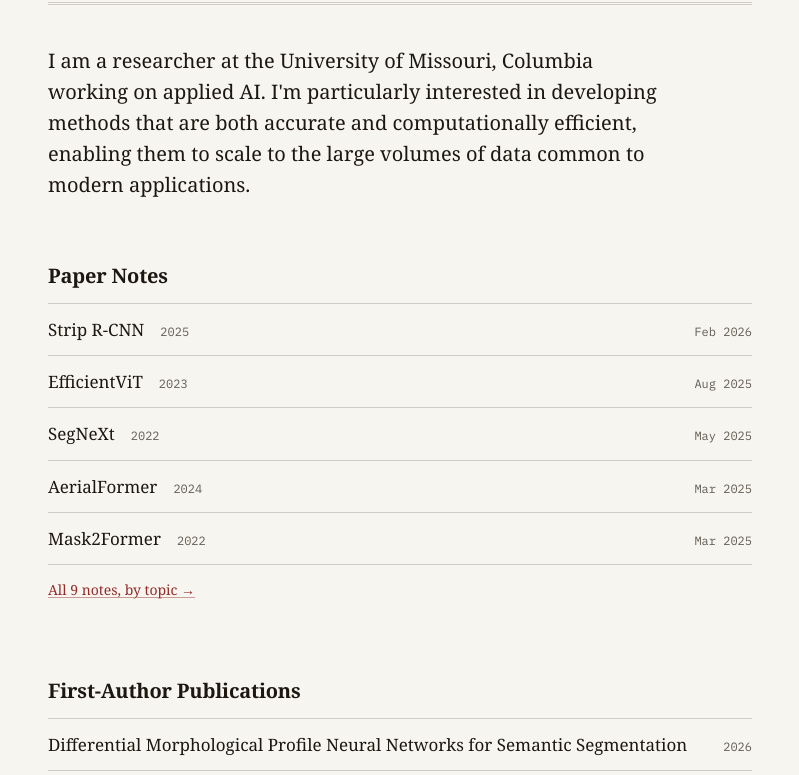
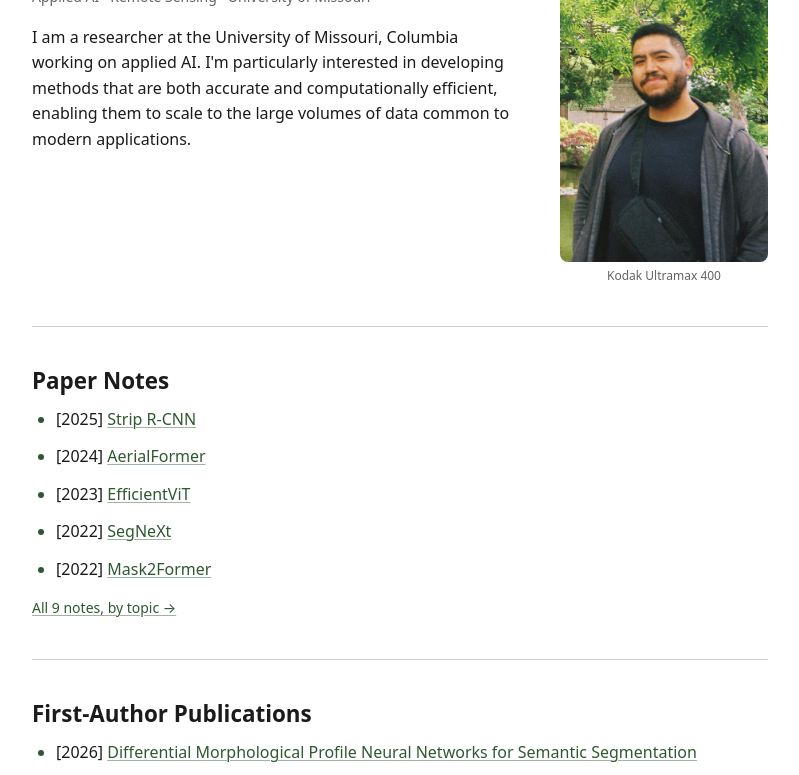
Before and after one commit to davidhuangal/davidhuangal.github.io, an Astro site: page / in a window 1280 px wide. Shown: the part 142-917 px from the top of the page, without its empty margins (240-1039 px from the left). Built offline with nearby package versions, Linux system fonts and the light colour scheme; Astro itself is replaced by a stand-in of ours.

Commit message:
feat: redesign site to minimal moss style (#1)

```diff
--- a/package.json
+++ b/package.json
@@ -12,9 +12,6 @@
   "dependencies": {
     "@astrojs/rss": "^4.0.12",
     "@astrojs/sitemap": "^3.4.1",
-    "@fontsource-variable/newsreader": "^5.3.0",
-    "@fontsource-variable/source-serif-4": "^5.3.0",
-    "@fontsource/ibm-plex-mono": "^5.3.0",
     "astro": "^5.12.0",
     "katex": "^0.16.22",
     "rehype-katex": "^7.0.1",
--- a/src/layouts/Base.astro
+++ b/src/layouts/Base.astro
@@ -1,8 +1,4 @@
 ---
-import '@fontsource-variable/newsreader';
-import '@fontsource-variable/source-serif-4';
-import '@fontsource/ibm-plex-mono/400.css';
-import '@fontsource/ibm-plex-mono/500.css';
 import '../styles/global.css';
 
 interface Props {
@@ -12,11 +8,14 @@ interface Props {
 
 const { title, description } = Astro.props;
 const nav = [
+  { href: '/', label: 'Home' },
   { href: '/notes/', label: 'Paper Notes' },
   { href: '/publications/', label: 'Publications' },
   { href: '/projects/', label: 'Projects' },
 ];
 const { pathname } = Astro.url;
+const isCurrent = (href: string) =>
+  href === '/' ? pathname === '/' : pathname.startsWith(href);
 const year = new Date().getFullYear();
 ---
 
@@ -38,15 +37,12 @@ const year = new Date().getFullYear();
   </head>
   <body>
     <div class="page">
-      <header class="mast">
-        <p class="mast-name"><a href="/">David Huangal</a></p>
-        <p class="mast-line">Applied AI · Remote Sensing · University of Missouri</p>
-        <nav class="mast-nav" aria-label="Primary">
+      <nav class="site-nav" aria-label="Primary">
         <ul>
           {
             nav.map((item) => (
               <li>
-                  <a href={item.href} aria-current={pathname.startsWith(item.href) ? 'page' : undefined}>
+                <a href={item.href} aria-current={isCurrent(item.href) ? 'page' : undefined}>
                   {item.label}
                 </a>
               </li>
@@ -54,15 +50,13 @@ const year = new Date().getFullYear();
           }
         </ul>
       </nav>
-        <hr class="mast-rule" aria-hidden="true" />
-      </header>
       <main>
         <slot />
       </main>
-      <footer class="foot-dense">
+      <footer class="foot-min">
         <p>
-          © {year} David Huangal. Set in Newsreader, Source Serif 4 & IBM Plex Mono. Built with Astro;
-          no scripts, no tracking. <a href="/rss.xml">RSS</a> ·
+          © {year} David Huangal. Built with Astro; no scripts, no tracking.
+          <a href="/rss.xml">RSS</a> ·
           <a href="https://github.com/davidhuangal">GitHub</a> ·
           <a href="https://www.linkedin.com/in/david-huangal-b447a314b/">LinkedIn</a>
         </p>
--- a/src/pages/index.astro
+++ b/src/pages/index.astro
@@ -7,9 +7,10 @@ import { projects } from '../data/projects';
 const notes = (await getCollection('notes')).sort(
   (a, b) => b.data.date.valueOf() - a.data.date.valueOf()
 );
-const recentNotes = notes.slice(0, 5);
+const recentNotes = notes
+  .slice(0, 5)
+  .sort((a, b) => b.data.paperYear - a.data.paperYear);
 const firstAuthor = publications.filter((p) => p.firstAuthor);
-const dateFmt = new Intl.DateTimeFormat('en-US', { month: 'short', year: 'numeric' });
 ---
 
 <Base
@@ -17,27 +18,40 @@ const dateFmt = new Intl.DateTimeFormat('en-US', { month: 'short', year: 'numeri
   description="David Huangal — applied AI researcher at the University of Missouri. Paper notes, publications, and projects on semantic segmentation and remote sensing."
 >
   <section class="intro">
+    <figure class="portrait-fig">
+      <img
+        class="portrait"
+        src="/images/david.jpg"
+        alt="David Huangal smiling in a garden"
+        width="522"
+        height="760"
+        loading="eager"
+        decoding="async"
+      />
+      <figcaption class="muted">Kodak Ultramax 400</figcaption>
+    </figure>
+    <div class="intro-text">
+      <h1>David Huangal</h1>
+      <p class="tagline muted">Applied AI · Remote Sensing · University of Missouri</p>
       <p>
         I am a researcher at the University of Missouri, Columbia working on applied AI. I'm
         particularly interested in developing methods that are both accurate and computationally
-      efficient, enabling them to scale to the large volumes of data common to modern applications.
+        efficient, enabling them to scale to the large volumes of data common to modern
+        applications.
       </p>
+    </div>
   </section>
 
+  <hr />
+
   <section aria-labelledby="h-notes">
-    <header class="head-hang">
     <h2 id="h-notes">Paper Notes</h2>
-    </header>
-    <ul class="index-list">
+    <ul class="doc-list">
       {
         recentNotes.map((note) => (
           <li>
-            <a class="index-row row-link" href={`/notes/${note.id}/`}>
-              <span class="row-title">{note.data.title}</span>
-              <span class="index-meta">{note.data.paperYear}</span>
-              <span class="spacer" />
-              <time datetime={note.data.date.toISOString()}>{dateFmt.format(note.data.date)}</time>
-            </a>
+            <span class="tnum">[{note.data.paperYear}]</span>{' '}
+            <a href={`/notes/${note.id}/`}>{note.data.title}</a>
           </li>
         ))
       }
@@ -45,19 +59,15 @@ const dateFmt = new Intl.DateTimeFormat('en-US', { month: 'short', year: 'numeri
     <p class="link-cta"><a href="/notes/">All {notes.length} notes, by topic →</a></p>
   </section>
 
+  <hr />
+
   <section aria-labelledby="h-pubs">
-    <header class="head-hang">
     <h2 id="h-pubs">First-Author Publications</h2>
-    </header>
-    <ul class="index-list">
+    <ul class="doc-list">
       {
         firstAuthor.map((pub) => (
           <li>
-            <a class="index-row row-link" href={pub.url}>
-              <span class="row-title">{pub.title}</span>
-              <span class="spacer" />
-              <span class="index-meta tnum">{pub.year}</span>
-            </a>
+            <span class="tnum">[{pub.year}]</span> <a href={pub.url}>{pub.title}</a>
           </li>
         ))
       }
@@ -65,19 +75,16 @@ const dateFmt = new Intl.DateTimeFormat('en-US', { month: 'short', year: 'numeri
     <p class="link-cta"><a href="/publications/">All {publications.length} publications →</a></p>
   </section>
 
+  <hr />
+
   <section aria-labelledby="h-projects">
-    <header class="head-hang">
     <h2 id="h-projects">Projects</h2>
-    </header>
-    <ul class="index-list">
+    <ul class="doc-list">
       {
         projects.map((project) => (
           <li>
-            <a class="index-row row-link" href={project.url}>
-              <span class="row-title">{project.name}</span>
-              <span class="spacer" />
-              <span class="index-meta">{project.meta}</span>
-            </a>
+            <a href={project.url}>{project.name}</a>
+            <span class="sub-line">{project.meta}</span>
           </li>
         ))
       }
@@ -86,27 +93,67 @@ const dateFmt = new Intl.DateTimeFormat('en-US', { month: 'short', year: 'numeri
 </Base>
 
 <style>
+  /* Hallmark · design-system: design.md · designed-as-app */
+  /* split diptych: bio left, portrait right; stacks with the photo on top on mobile */
   .intro {
     padding-top: var(--space-xl);
+    display: flex;
+    flex-direction: column;
+    align-items: center;
+    gap: var(--space-lg);
+  }
+
+  .portrait-fig {
+    margin: 0;
+    flex-shrink: 0;
+    display: grid;
+    gap: var(--space-2xs);
+    justify-items: center;
+  }
+
+  .portrait {
+    width: 12rem;
+    max-width: 100%;
+    height: auto;
+    border-radius: var(--radius-card);
+  }
+
+  .portrait-fig figcaption {
+    font-size: var(--text-xs);
+  }
+
+  .intro-text {
+    flex: 1;
+    min-width: 0;
     max-width: var(--measure);
   }
 
-  .intro p {
-    margin: 0;
-    font-size: var(--text-md);
-    line-height: 1.55;
+  .intro h1 {
+    margin-bottom: var(--space-2xs);
   }
 
-  .row-link {
-    color: var(--color-ink);
-    text-decoration: none;
+  .tagline {
+    margin: 0 0 var(--space-md);
+    font-size: var(--text-sm);
   }
 
-  .row-link .row-title {
-    transition: color var(--dur-micro) var(--ease-out);
+  .intro-text p:not(.tagline) {
+    margin: 0;
   }
 
-  .row-link:hover .row-title {
-    color: var(--color-accent);
+  @media (min-width: 640px) {
+    .intro {
+      flex-direction: row-reverse;
+      align-items: flex-start;
+      gap: var(--space-xl);
+    }
+
+    .portrait-fig {
+      margin-top: var(--space-sm);
+    }
+
+    .portrait {
+      width: 13rem;
+    }
   }
 </style>
--- a/src/pages/notes/index.astro
+++ b/src/pages/notes/index.astro
@@ -34,6 +34,7 @@ const groups = [
   description="Notes taken while reading research papers on semantic segmentation and object detection — a personal archive, not formal reviews."
 >
   <section class="intro">
+    <h1>Paper Notes</h1>
     <p>
       Notes I've taken while reading academic papers of interest. These are not formal reviews, but a
       practical way for me to revisit the ideas and methods in the papers from my perspective.
@@ -43,22 +44,15 @@ const groups = [
   {
     groups.map((group) => (
       <section aria-labelledby={`h-${group.heading}-${group.sub}`.replace(/\s+/g, '-').toLowerCase()}>
-        <header class="head-hang group-head">
-          <h2 id={`h-${group.heading}-${group.sub}`.replace(/\s+/g, '-').toLowerCase()}>
-            {group.heading} <span class="mono group-sub">{group.sub}</span>
-          </h2>
-        </header>
-        <ul class="index-list">
+        <h2 id={`h-${group.heading}-${group.sub}`.replace(/\s+/g, '-').toLowerCase()}>
+          {group.heading} <span class="group-sub muted">({group.sub})</span>
+        </h2>
+        <ul class="doc-list">
           {group.notes.map((note) => (
             <li>
-              <a class="index-row row-link" href={`/notes/${note.id}/`}>
-                <span class="note-title-block">
-                  <span class="row-title">{note.data.title}</span>
-                  <span class="paper-title">{note.data.paperTitle}</span>
-                </span>
-                <span class="spacer" />
-                <span class="index-meta tnum">{note.data.paperYear}</span>
-              </a>
+              <span class="tnum">[{note.data.paperYear}]</span>{' '}
+              <a href={`/notes/${note.id}/`}>{note.data.title}</a>
+              <span class="sub-line">{note.data.paperTitle}</span>
             </li>
           ))}
         </ul>
@@ -68,6 +62,7 @@ const groups = [
 </Base>
 
 <style>
+  /* Hallmark · design-system: design.md · designed-as-app */
   .intro {
     padding-top: var(--space-xl);
     max-width: var(--measure);
@@ -77,47 +72,8 @@ const groups = [
     margin: 0;
   }
 
-  .group-head {
-    padding-block: var(--space-2xl) var(--space-sm);
-  }
-
-  .group-head h2 {
-    margin: 0;
-  }
-
   .group-sub {
-    font-size: var(--text-xs);
+    font-size: var(--text-base);
     font-weight: 400;
-    letter-spacing: 0.06em;
-    text-transform: uppercase;
-    color: var(--color-neutral);
-    margin-inline-start: var(--space-2xs);
-  }
-
-  .row-link {
-    color: var(--color-ink);
-    text-decoration: none;
-    align-items: first baseline;
-  }
-
-  .note-title-block {
-    display: grid;
-    gap: var(--space-3xs);
-    min-width: 0;
-  }
-
-  .row-title {
-    font-weight: 600;
-    transition: color var(--dur-micro) var(--ease-out);
-  }
-
-  .row-link:hover .row-title {
-    color: var(--color-accent);
-  }
-
-  .paper-title {
-    font-size: var(--text-sm);
-    color: var(--color-neutral);
-    line-height: 1.4;
   }
 </style>
--- a/src/pages/projects.astro
+++ b/src/pages/projects.astro
@@ -7,21 +7,15 @@ import { projects } from '../data/projects';
   title="Projects · David Huangal"
   description="Open-source projects by David Huangal: vision-language model evaluation for remote sensing and segmentation model ports for MMSegmentation."
 >
-  <section aria-labelledby="h-projects">
-    <header class="head-hang">
-      <h2 id="h-projects">Projects</h2>
-    </header>
-    <ul class="index-list">
+  <section class="intro" aria-labelledby="h-projects">
+    <h1 id="h-projects">Projects</h1>
+    <ul class="doc-list">
       {
         projects.map((project) => (
           <li>
-            <div class="project">
-              <p class="project-name">
-                <a href={project.url}>{project.name}</a>
-                <span class="index-meta mono">{project.meta}</span>
-              </p>
-              <p class="project-desc">{project.description}</p>
-            </div>
+            <a href={project.url}>{project.name}</a>
+            <span class="meta muted"> · {project.meta}</span>
+            <span class="sub-line">{project.description}</span>
           </li>
         ))
       }
@@ -30,42 +24,17 @@ import { projects } from '../data/projects';
 </Base>
 
 <style>
-  .project {
-    padding-block: var(--space-md);
+  /* Hallmark · design-system: design.md · designed-as-app */
+  .intro {
+    padding-top: var(--space-xl);
     max-width: var(--measure);
   }
 
-  .project p {
-    margin: 0;
+  .intro h1 {
+    margin-bottom: var(--space-md);
   }
 
-  .project-name {
-    display: flex;
-    align-items: baseline;
-    gap: var(--space-md);
-    margin-bottom: var(--space-2xs);
-  }
-
-  .project-name a {
-    font-family: var(--font-display);
-    font-weight: 600;
-    font-size: var(--text-md);
-    color: var(--color-ink);
-    text-decoration: none;
-  }
-
-  .project-name a:hover {
-    color: var(--color-accent);
-  }
-
-  .project-name .index-meta {
-    font-size: var(--text-xs);
-    color: var(--color-neutral);
-  }
-
-  .project-desc {
+  .meta {
     font-size: var(--text-sm);
-    color: var(--color-muted);
-    line-height: 1.55;
   }
 </style>
--- a/src/pages/publications.astro
+++ b/src/pages/publications.astro
@@ -15,33 +15,28 @@ const sections = [
   title="Publications · David Huangal"
   description="Publications by David Huangal on semantic segmentation, remote sensing, and UAS imagery analysis, in IEEE, SPIE, and MDPI venues."
 >
+  <section class="intro">
+    <h1>Publications</h1>
+  </section>
   {
     sections.map((section) => (
       <section aria-labelledby={`h-${section.heading.toLowerCase()}`}>
-        <header class="head-hang">
         <h2 id={`h-${section.heading.toLowerCase()}`}>
-            {section.heading} <span class="count tnum">({section.pubs.length})</span>
+          {section.heading} <span class="count tnum muted">({section.pubs.length})</span>
         </h2>
-        </header>
-        <ol class="index-list pub-list">
+        <ol class="doc-list">
           {section.pubs.map((pub) => (
             <li>
-              <div class="pub">
-                <p class="pub-title">
-                  <a href={pub.url}>{pub.title}</a>
-                </p>
-                <p class="pub-authors">
+              <span class="tnum">[{pub.year}]</span> <a href={pub.url}>{pub.title}</a>
+              <span class="sub-line">
                 {pub.authors.map((author, i) => (
                   <>
                     {i > 0 && ', '}
                     {author === 'David Huangal' ? <strong>{author}</strong> : author}
                   </>
                 ))}
-                </p>
-                <p class="pub-venue mono">
-                  <span class="tnum">{pub.year}</span> · {pub.venue}
-                </p>
-              </div>
+              </span>
+              <span class="sub-line venue">{pub.venue}</span>
             </li>
           ))}
         </ol>
@@ -51,52 +46,27 @@ const sections = [
 </Base>
 
 <style>
-  .count {
-    color: var(--color-neutral);
-    font-weight: 400;
+  /* Hallmark · design-system: design.md · designed-as-app */
+  .intro {
+    padding-top: var(--space-xl);
   }
 
-  .pub {
-    padding-block: var(--space-md);
+  .count {
+    font-weight: 400;
+    font-size: var(--text-base);
+  }
+
+  .doc-list {
+    list-style: disc;
     max-width: var(--measure);
   }
 
-  .pub p {
-    margin: 0;
-  }
-
-  .pub-title {
-    font-size: var(--text-md);
-    line-height: 1.35;
-    margin-bottom: var(--space-2xs);
-  }
-
-  .pub-title a {
-    font-family: var(--font-display);
-    font-weight: 600;
-    color: var(--color-ink);
-    text-decoration: none;
-  }
-
-  .pub-title a:hover {
-    color: var(--color-accent);
-  }
-
-  .pub-authors {
-    font-size: var(--text-sm);
-    color: var(--color-neutral);
-    line-height: 1.5;
-    margin-bottom: var(--space-2xs);
-  }
-
-  .pub-authors strong {
+  .sub-line strong {
     color: var(--color-ink);
     font-weight: 600;
   }
 
-  .pub-venue {
+  .venue {
     font-size: var(--text-xs);
-    color: var(--color-neutral);
-    letter-spacing: 0.02em;
   }
 </style>
--- a/src/styles/global.css
+++ b/src/styles/global.css
@@ -20,14 +20,8 @@ body {
   -webkit-font-smoothing: antialiased;
 }
 
-@media (prefers-color-scheme: dark) {
-  body {
-    font-weight: 350;
-  }
-}
-
 .page {
-  max-width: 44rem;
+  max-width: 46rem;
   margin-inline: auto;
   min-height: 100dvh;
   display: flex;
@@ -38,17 +32,33 @@ main {
   flex: 1;
 }
 
+/* hierarchy from weight, not size — headings barely above body, always 800 */
 h1,
 h2,
 h3,
 h4 {
-  font-family: var(--font-display);
-  font-weight: 600;
-  line-height: 1.15;
-  letter-spacing: -0.01em;
+  font-family: var(--font-body);
+  font-weight: 800;
   color: var(--color-ink);
   overflow-wrap: anywhere;
   min-width: 0;
+}
+
+h1 {
+  font-size: var(--text-2xl);
+  line-height: 1.2;
+  margin: 0 0 var(--space-xs);
+}
+
+h2 {
+  font-size: var(--text-xl);
+  line-height: 1.25;
+  margin: 1.5em 0 0.5em;
+}
+
+h3 {
+  font-size: var(--text-lg);
+  margin: 2em 0 0.5em;
 }
 
 a {
@@ -102,154 +112,85 @@ kbd {
   font-variant-numeric: tabular-nums;
 }
 
-/* ---- masthead (N6) ---- */
+/* ---- nav: bare text row, no wordmark ---- */
 
-.mast {
-  display: grid;
-  gap: var(--space-2xs);
+.site-nav ul {
+  display: flex;
+  flex-wrap: wrap;
+  gap: var(--space-xs) var(--space-lg);
+  list-style: none;
+  padding: 0;
+  margin: 0;
   padding-block: var(--space-lg) 0;
-  text-align: left;
 }
 
-.mast-name {
-  margin: 0;
-  font-family: var(--font-display);
-  font-size: clamp(1.9rem, 4vw, 2.6rem);
-  font-weight: 650;
-  letter-spacing: -0.015em;
-  line-height: 1;
-}
-
-.mast-name a {
+.site-nav a {
+  white-space: nowrap;
+  font-weight: 600;
   color: var(--color-ink);
   text-decoration: none;
 }
 
-.mast-name a:hover {
-  color: var(--color-accent);
-}
-
-.mast-line {
-  margin: 0;
-  font-family: var(--font-mono);
-  font-size: var(--text-xs);
-  letter-spacing: 0.06em;
-  text-transform: uppercase;
-  color: var(--color-neutral);
-}
-
-.mast-nav ul {
-  display: flex;
-  flex-wrap: wrap;
-  gap: var(--space-md);
-  list-style: none;
-  padding: 0;
-  margin: var(--space-xs) 0 0;
-}
-
-.mast-nav a {
-  white-space: nowrap;
-  font-family: var(--font-body);
-  font-size: var(--text-sm);
-  color: var(--color-ink);
-  text-decoration: none;
-}
-
-.mast-nav a:hover {
+.site-nav a:hover {
   color: var(--color-accent);
   text-decoration: underline;
   text-decoration-thickness: 1px;
   text-underline-offset: 0.2em;
 }
 
-.mast-nav a[aria-current='page'] {
+.site-nav a[aria-current='page'] {
   color: var(--color-accent);
 }
 
-.mast-rule {
-  border: 0;
-  border-top: 3px double var(--color-rule);
-  border-bottom: none;
-  height: 0;
-  margin: var(--space-sm) 0 0;
+/* ---- document lists: plain bullets, [year] prefixes live in markup ---- */
+
+.doc-list {
+  list-style: disc;
+  margin: 0;
+  padding-inline-start: 1.5em;
 }
 
-/* ---- section heads (S2 hanging) ---- */
-
-.head-hang {
-  padding-block: var(--space-2xl) var(--space-md);
+.doc-list li {
+  margin-block: 0.75em;
 }
 
-.head-hang h2 {
-  margin: 0;
-  font-size: var(--text-md);
-  font-weight: 700;
+/* film-thread detail: the accent quietly owns the list markers too */
+.doc-list li::marker {
+  color: var(--color-accent);
 }
 
-/* ---- index lists (Index-First rows) ---- */
-
-.index-list {
-  list-style: none;
-  margin: 0;
-  padding: 0;
+.doc-list .sub-line {
+  display: block;
+  font-size: var(--text-sm);
+  color: var(--color-neutral);
+  line-height: 1.4;
 }
-
-.index-list li {
-  border-top: var(--rule-hair) solid var(--color-rule);
-}
-
-.index-list li:last-child {
-  border-bottom: var(--rule-hair) solid var(--color-rule);
-}
-
-.index-row {
-  display: flex;
-  align-items: baseline;
-  gap: var(--space-md);
-  padding-block: var(--space-sm);
-}
-
-.index-row .spacer {
-  flex: 1;
-}
-
-.index-row time,
-.index-row .index-meta {
-  font-family: var(--font-mono);
-  font-size: var(--text-xs);
-  color: var(--color-neutral);
-  font-variant-numeric: tabular-nums;
-  white-space: nowrap;
-}
-
-/* ---- typographic link CTA (C3) ---- */
 
 .link-cta {
   font-size: var(--text-sm);
 }
 
-/* ---- footer colophon (Ft4) ---- */
+/* ---- footer: minimal end-matter (design.md variant — carries legal + feeds) ---- */
 
-.foot-dense {
+.foot-min {
   margin-top: var(--space-3xl);
   padding-block: var(--space-lg);
   border-top: var(--rule-hair) solid var(--color-rule);
-  font-family: var(--font-mono);
   font-size: var(--text-xs);
   line-height: 1.7;
   color: var(--color-neutral);
 }
 
-.foot-dense p {
+.foot-min p {
   margin: 0 0 var(--space-xs);
 }
 
-.foot-dense a {
+.foot-min a {
   color: var(--color-neutral);
   text-decoration-color: var(--color-rule);
 }
 
-.foot-dense a:hover {
+.foot-min a:hover {
   color: var(--color-accent);
   text-decoration-color: var(--color-accent);
 }
@@ -267,12 +208,12 @@ kbd {
 }
 
 .prose h2 {
-  font-size: var(--text-lg);
+  font-size: var(--text-xl);
   margin-block: var(--space-xl) var(--space-sm);
 }
 
 .prose h3 {
-  font-size: var(--text-md);
+  font-size: var(--text-lg);
   margin-block: var(--space-lg) var(--space-sm);
 }
 
@@ -310,6 +251,7 @@ kbd {
   font-size: 0.88em;
 }
 
+/* full-border tables with even-row stripe — the source's table voice */
 .prose table {
   width: 100%;
   border-collapse: collapse;
@@ -321,17 +263,17 @@ kbd {
 .prose th,
 .prose td {
   text-align: left;
-  padding: var(--space-xs) var(--space-sm);
-  border-bottom: var(--rule-hair) solid var(--color-rule);
+  padding: var(--space-2xs) var(--space-xs);
+  border: var(--rule-hair) solid var(--color-rule);
 }
 
 .prose th {
-  font-family: var(--font-mono);
+  font-weight: 600;
   font-size: var(--text-xs);
-  text-transform: uppercase;
-  letter-spacing: 0.05em;
-  font-weight: 500;
-  color: var(--color-neutral);
+}
+
+.prose tr:nth-child(2n) {
+  background: var(--color-paper-2);
 }
 
 .prose .table-scroll {
--- a/src/styles/tokens.css
+++ b/src/styles/tokens.css
@@ -1,38 +1,39 @@
-/* Hallmark · genre: editorial · macrostructure: Index-First · theme: Newsprint · enrichment: none · nav: N6 · footer: Ft4
- * N6 knobs: issue line=below wordmark, wordmark size=2xl, rule=double
- * Ft4 knobs: family=monospace, layout=single block, includes=date+attribution
- * tone: editorial · anchor hue: warm 85 / accent oxblood 25
- * Hallmark · pre-emit critique: P4 H4 E4 S4 R5 V4 */
+/* Hallmark · genre: editorial · macrostructure: Long Document · theme: studied-DNA (source: https://jxmo.io/) · design-system: design.md · designed-as-app
+ * paper oklch(100% 0 0) · accent moss oklch(42% 0.08 145) — source #9B0000 swapped to moss at user request
+ * type: single system-grotesk family, weight-led hierarchy (headings 800 at 1.4–1.8em) · nav: bare text row · footer: minimal end-matter (design.md variant)
+ * studied: yes · DNA-source: url (https://jxmo.io/)
+ * Hallmark · pre-emit critique: P4 H5 E4 S4 R5 V4 */
 
 :root {
-  /* paper + ink — warm anchor (hue 85), oxblood accent (hue 25) */
-  --color-paper: oklch(97% 0.008 85);
-  --color-paper-2: oklch(94% 0.01 85);
-  --color-rule: oklch(85% 0.012 85);
-  --color-neutral: oklch(48% 0.012 70);
-  --color-muted: oklch(38% 0.012 70);
-  --color-ink: oklch(21% 0.014 60);
-  --color-accent: oklch(45% 0.14 25);
-  --color-focus: oklch(50% 0.15 25);
-  --color-code-bg: oklch(93.5% 0.009 85);
+  /* paper + ink — plain white, weight does the work; moss accent is the only color */
+  --color-paper: oklch(100% 0 0);
+  --color-paper-2: oklch(95% 0 0);
+  --color-rule: oklch(85% 0 0);
+  --color-neutral: oklch(50% 0 0);
+  --color-muted: oklch(40% 0 0);
+  --color-ink: oklch(22% 0 0);
+  --color-accent: oklch(42% 0.08 145);
+  --color-focus: oklch(45% 0.1 145);
+  --color-code-bg: oklch(96% 0 0);
   /* figure plate stays light in both schemes — paper figures are drawn on white */
-  --color-figure-bg: oklch(98% 0.005 85);
+  --color-figure-bg: oklch(99% 0 0);
 
-  /* type */
-  --font-display: 'Newsreader Variable', ui-serif, Georgia, serif;
-  --font-body: 'Source Serif 4 Variable', ui-serif, Georgia, serif;
-  --font-mono: 'IBM Plex Mono', ui-monospace, 'SF Mono', monospace;
+  /* type — single family is the design; mono only for code */
+  --font-body: ui-sans-serif, system-ui, -apple-system, 'Segoe UI', Roboto, 'Helvetica Neue',
+    Arial, sans-serif;
+  --font-display: var(--font-body);
+  --font-mono: ui-monospace, 'SF Mono', Menlo, Consolas, monospace;
 
-  /* scale — major third (1.25) */
+  /* scale — deliberately flat: hierarchy comes from weight 800, not size */
   --text-xs: 0.75rem;
   --text-sm: 0.875rem;
-  --text-base: 1.0625rem;
-  --text-md: 1.25rem;
-  --text-lg: 1.5625rem;
-  --text-xl: 1.9531rem;
-  --text-2xl: 2.4414rem;
-  --text-3xl: 3.0518rem;
-  --text-display: clamp(2.4rem, 4vw + 1rem, 3.75rem);
+  --text-base: 1rem;
+  --text-md: 1.125rem;
+  --text-lg: 1.2rem;
+  --text-xl: 1.4rem;
+  --text-2xl: 1.8rem;
+  --text-3xl: 2rem;
+  --text-display: clamp(1.8rem, 2vw + 1rem, 2.25rem);
 
   /* space — 4pt */
   --space-3xs: 0.125rem;
@@ -53,20 +54,25 @@
   --dur-micro: 120ms;
   --dur-short: 220ms;
 
+  --radius-card: 8px;
+  --radius-pill: 999px;
+  --radius-input: 6px;
+
   --page-gutter: clamp(1rem, 4vw, 2rem);
   --measure: 65ch;
 }
 
+/* design.md variant: dark scheme derived from the system — neutral near-black paper, moss lifted for contrast */
 @media (prefers-color-scheme: dark) {
   :root {
-    --color-paper: oklch(15% 0.01 60);
-    --color-paper-2: oklch(18% 0.011 60);
-    --color-rule: oklch(31% 0.012 60);
-    --color-neutral: oklch(67% 0.01 70);
-    --color-muted: oklch(76% 0.008 75);
-    --color-ink: oklch(93% 0.008 85);
-    --color-accent: oklch(70% 0.11 28);
-    --color-focus: oklch(72% 0.12 28);
-    --color-code-bg: oklch(19.5% 0.011 60);
+    --color-paper: oklch(16% 0 0);
+    --color-paper-2: oklch(20% 0 0);
+    --color-rule: oklch(32% 0 0);
+    --color-neutral: oklch(66% 0 0);
+    --color-muted: oklch(75% 0 0);
+    --color-ink: oklch(93% 0 0);
+    --color-accent: oklch(75% 0.09 145);
+    --color-focus: oklch(78% 0.1 145);
+    --color-code-bg: oklch(20% 0 0);
   }
 }
```
Also changed, not shown: design.md (added, +76 -0 lines), src/pages/notes/[slug].astro (+3 -5 lines), .hallmark/log.json, public/images/david.jpg (added), 1 other file. Lines whose indentation alone changed are shown as unchanged.
